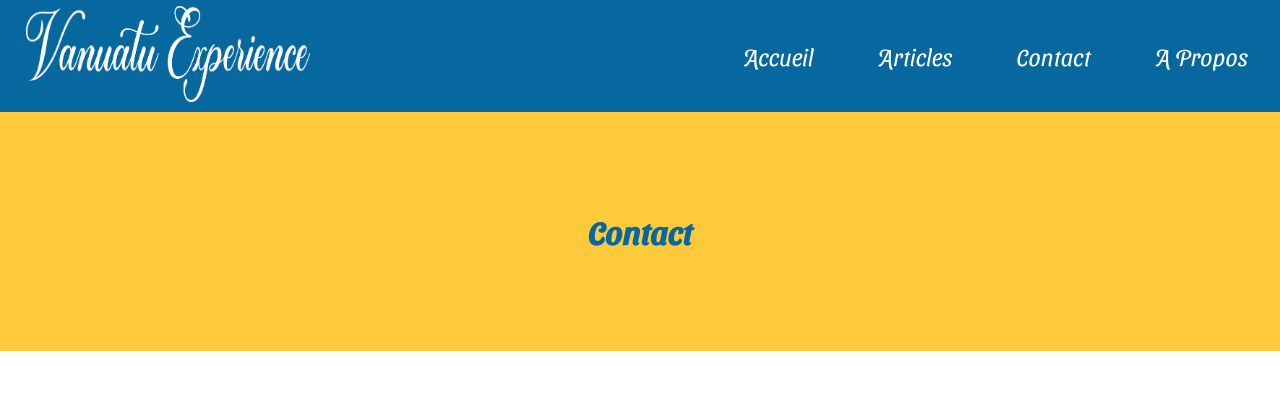
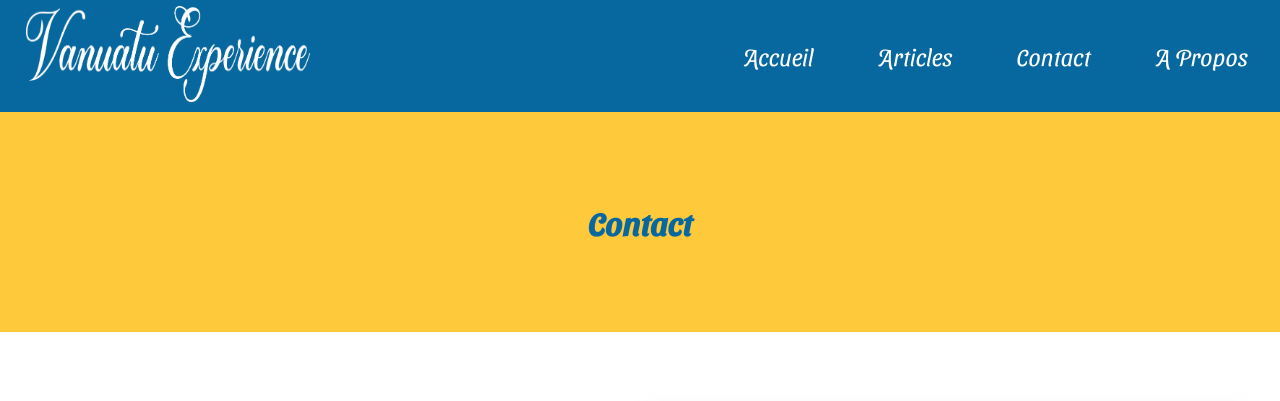
Before and after one commit to john32313/globle_trotters, a website built with Parcel: page src/contact.html in a window 1280 px wide. Shown: the top 401 px of the page. Built offline with nearby package versions, Linux system fonts and the light colour scheme.

Commit message:
fix height contact title

```diff
--- a/src/contact.css
+++ b/src/contact.css
@@ -4,18 +4,28 @@
     margin-bottom: 75px;
 }
 
-h2 {
-    margin: 0 auto;
-}
 
-.contactSection > h2{
+.contactSection > h1{
     font-family: "Sansita_title";
     text-align: center;
     font-size: 2em;
     margin-bottom: 75px;
-    padding: 100px 0 100px 0;
+    padding: 4rem 1rem;
     background-color: #FFC93C;
     color: #07689F;
+}
+
+.contactSection .title_main {
+    font-family: Sansita_title;
+    background: #FFC93C;
+    color: #07689F;
+    padding: 4rem 1rem;
+    text-align: center;
+    margin-bottom: 75px;
+}
+
+.contactSection .title_main h1 {
+    font-size : 2em;
 }
 
 .formFlex{
--- a/src/contact.html
+++ b/src/contact.html
@@ -37,7 +37,10 @@
 
         <section class="contactSection">
 
-              <h2>Contact</h2>
+              <!--<h1>Contact</h1>-->
+              <header class="title_main">
+                  <h1>Contact</h1>
+              </header>
 
             <div class="formFlex">
 
```
